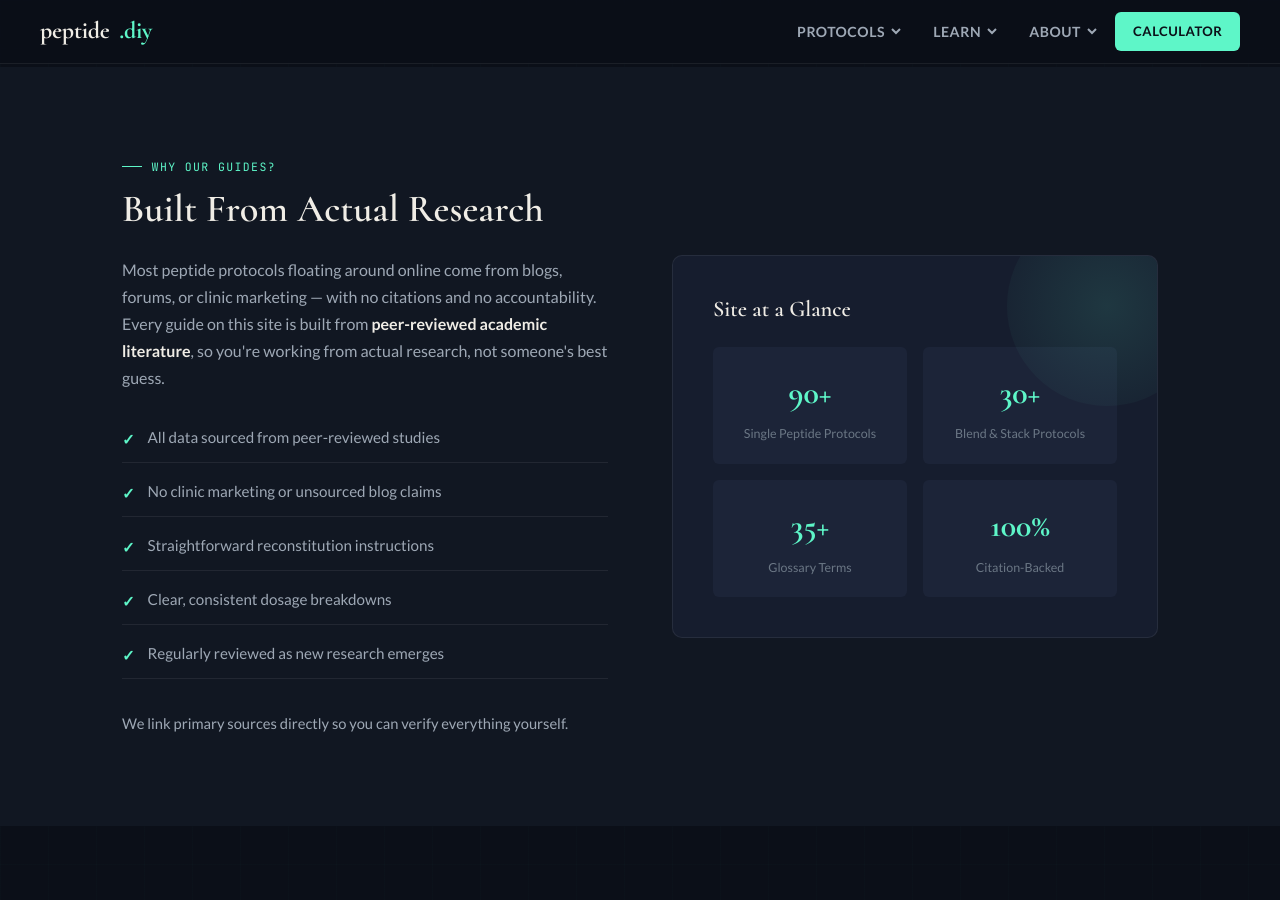
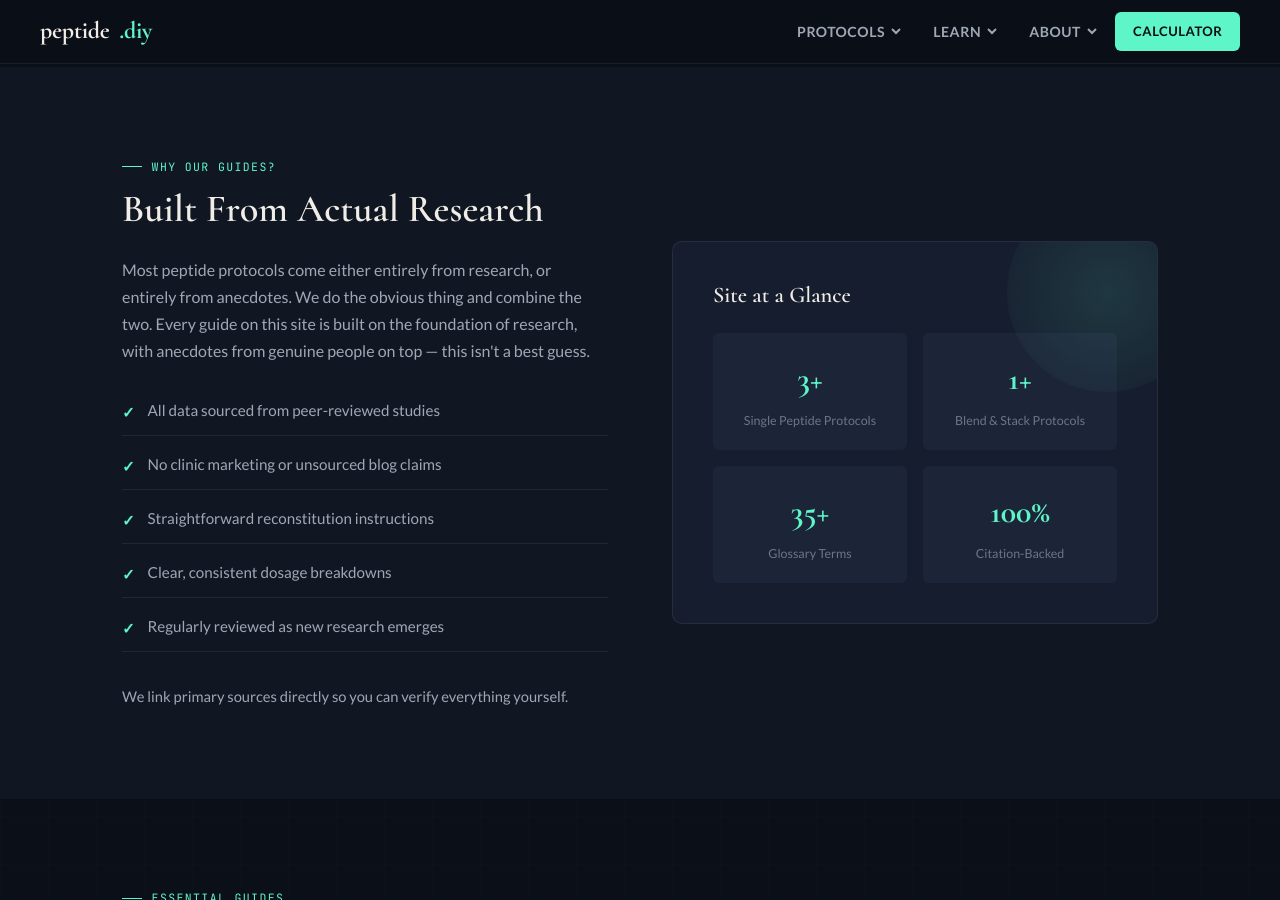
Before and after one commit to FletcherPoole/peptide.diy, a Jekyll site: the page built from index.html, in a window 1280 px wide and 900 px high, scrolled down 1176 px. Built offline with Jekyll 4.4.1, drawn with Linux system fonts in a browser that asks for light colours.

Commit message:
Update Why Our Guides copy and site stats

```diff
--- a/index.html
+++ b/index.html
@@ -85,7 +85,7 @@ description: "peptide.diy is your complete resource for peptide dosage protocols
             <div class="eyebrow">Why Our Guides?</div>
             <h2>Built From Actual Research</h2>
           </div>
-          <p style="color:var(--text2)">Most peptide protocols floating around online come from blogs, forums, or clinic marketing — with no citations and no accountability. Every guide on this site is built from <strong>peer-reviewed academic literature</strong>, so you're working from actual research, not someone's best guess.</p>
+          <p style="color:var(--text2)">Most peptide protocols come either entirely from research, or entirely from anecdotes. We do the obvious thing and combine the two. Every guide on this site is built on the foundation of research, with anecdotes from genuine people on top — this isn't a best guess.</p>
           <ul class="why-points">
             <li>All data sourced from peer-reviewed studies</li>
             <li>No clinic marketing or unsourced blog claims</li>
@@ -98,8 +98,8 @@ description: "peptide.diy is your complete resource for peptide dosage protocols
         <div class="why-img">
           <h3 style="margin-bottom:1rem;font-size:1.4rem">Site at a Glance</h3>
           <div class="why-stat">
-            <div class="stat-box"><div class="stat-num">90+</div><div class="stat-desc">Single Peptide Protocols</div></div>
-            <div class="stat-box"><div class="stat-num">30+</div><div class="stat-desc">Blend & Stack Protocols</div></div>
+            <div class="stat-box"><div class="stat-num">3+</div><div class="stat-desc">Single Peptide Protocols</div></div>
+            <div class="stat-box"><div class="stat-num">1+</div><div class="stat-desc">Blend & Stack Protocols</div></div>
             <div class="stat-box"><div class="stat-num">35+</div><div class="stat-desc">Glossary Terms</div></div>
             <div class="stat-box"><div class="stat-num">100%</div><div class="stat-desc">Citation-Backed</div></div>
           </div>
```
